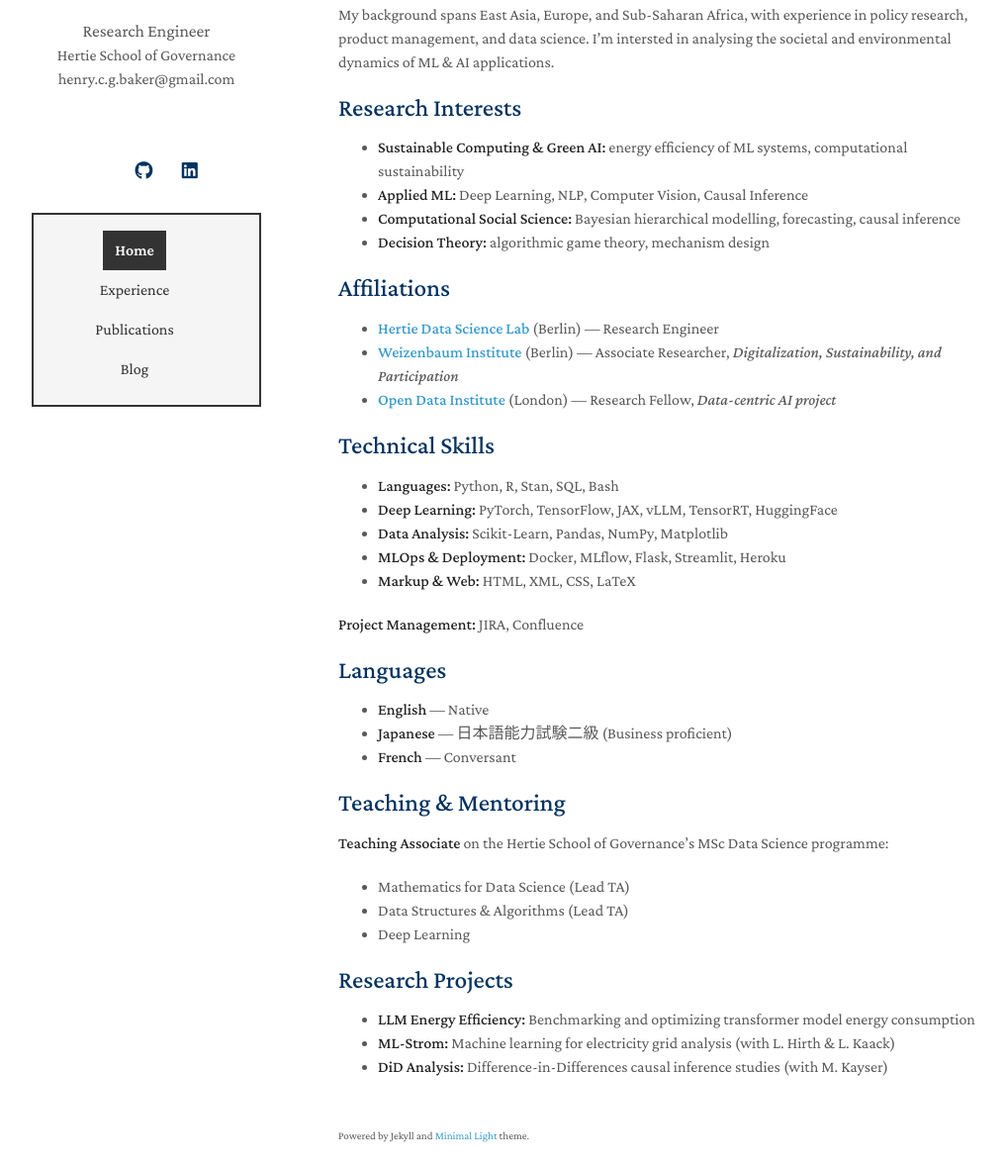
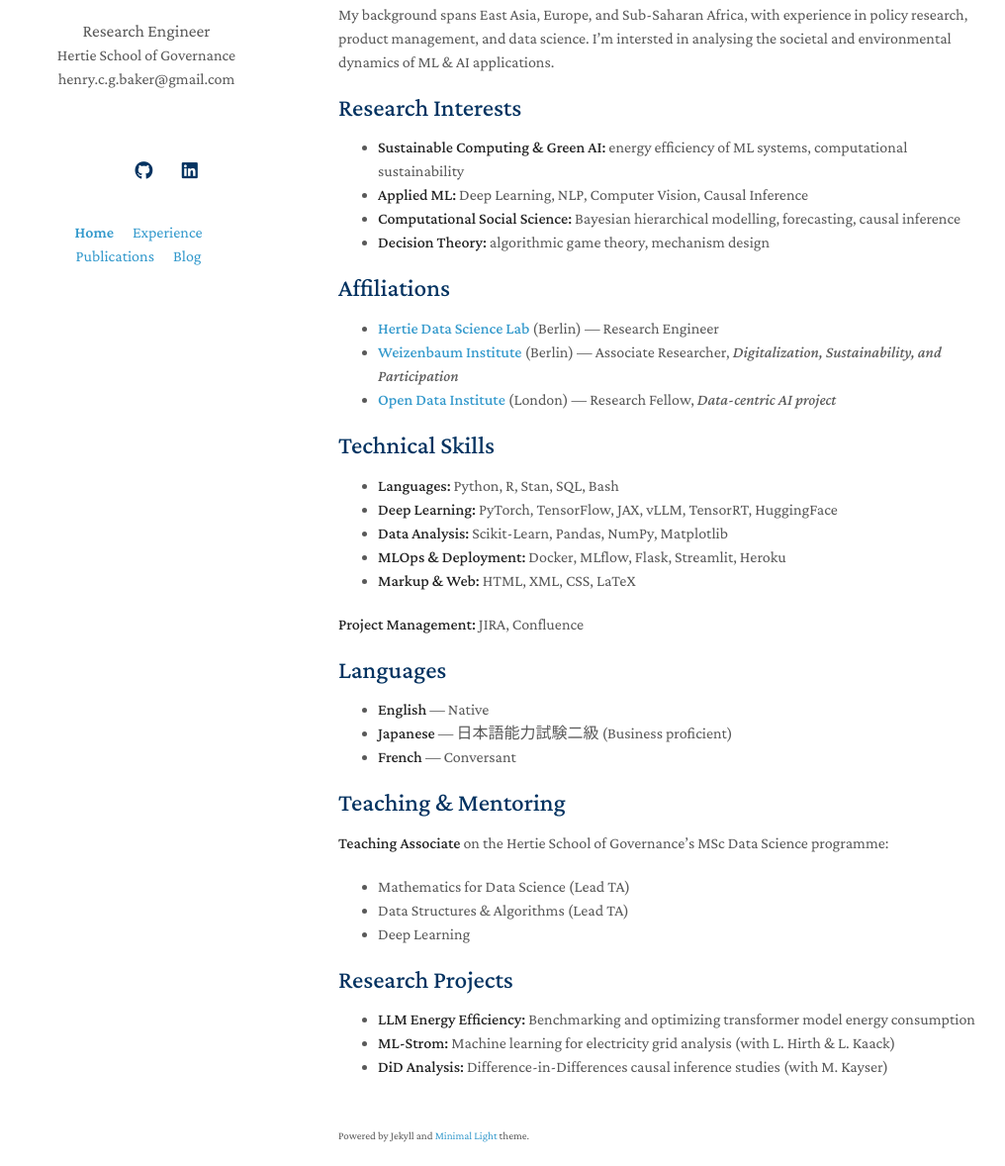
Before and after one commit to henrycgbaker/henrycgbaker.github.io, a Jekyll site: the page built from index.md, in a window 1280 px wide and 1400 px high. Shown: the part 222-1400 px from the top of the window at 99% size, without its empty margins (128-1144 px from the left). Built offline with Jekyll 4.4.1, drawn with Linux system fonts in a browser that asks for light colours; a style sheet for code colours, icons or effects is not loaded.

Commit message:
Use relative_url filter for assets and simplify navigation styling
Asset paths:
- Changed absolute paths back to using Jekyll's relative_url filter
- This properly handles remote theme asset resolution on all pages
- Fixes CSS/JS loading on sub-pages with remote themes

Navigation styling:
- Reverted to minimal, clean styling without background/borders
- Simple margin and padding
- Hover effect with underline
- Active state indicated with bold font
- Much cleaner appearance

```diff
--- a/_layouts/homepage.html
+++ b/_layouts/homepage.html
@@ -22,43 +22,34 @@
 
     <link rel="icon" media="(prefers-color-scheme:dark)" href="{{ site.favicon_dark }}" type="image/png" />
     <link rel="icon" media="(prefers-color-scheme:light)" href="{{ site.favicon }}" type="image/png" />
-    <script src="/assets/js/favicon-switcher.js" type="application/javascript"></script>
+    <script src="{{ '/assets/js/favicon-switcher.js' | relative_url }}" type="application/javascript"></script>
 
     <link rel=stylesheet href=https://cdnjs.cloudflare.com/ajax/libs/academicons/1.8.6/css/academicons.min.css integrity="sha256-uFVgMKfistnJAfoCUQigIl+JfUaP47GrRKjf6CTPVmw=" crossorigin=anonymous>
     <link rel="stylesheet" href="https://cdnjs.cloudflare.com/ajax/libs/font-awesome/6.4.2/css/all.min.css" integrity="sha512-z3gLpd7yknf1YoNbCzqRKc4qyor8gaKU1qmn+CShxbuBusANI9QpRohGBreCFkKxLhei6S9CQXFEbbKuqLg0DA==" crossorigin="anonymous" referrerpolicy="no-referrer" />
 
     {% if site.font == "Sans Serif" %}
-    <link rel="stylesheet" href="/assets/css/font_sans_serif.css">
+    <link rel="stylesheet" href="{{ '/assets/css/font_sans_serif.css' | relative_url }}">
     {% else %}
-    <link rel="stylesheet" href="/assets/css/font.css">
+    <link rel="stylesheet" href="{{ '/assets/css/font.css' | relative_url }}">
     {% endif %}
     {% if site.auto_dark_mode %}
-    <link rel="stylesheet" href="/assets/css/style.css">
-    <link rel="stylesheet" href="/assets/css/publications.css">
+    <link rel="stylesheet" href="{{ '/assets/css/style.css' | relative_url }}">
+    <link rel="stylesheet" href="{{ '/assets/css/publications.css' | relative_url }}">
     {% else %}
-    <link rel="stylesheet" href="/assets/css/style-no-dark-mode.css">
-    <link rel="stylesheet" href="/assets/css/publications-no-dark-mode.css">
+    <link rel="stylesheet" href="{{ '/assets/css/style-no-dark-mode.css' | relative_url }}">
+    <link rel="stylesheet" href="{{ '/assets/css/publications-no-dark-mode.css' | relative_url }}">
     {% endif %}
-    <link rel="stylesheet" href="/assets/css/dark-mode-toggle.css">
+    <link rel="stylesheet" href="{{ '/assets/css/dark-mode-toggle.css' | relative_url }}">
 
     <style>
       .page-navigation {
-        margin: 1.5rem 0;
-        padding: 1rem;
-        background-color: #f5f5f5;
-        border: 2px solid #333;
-        display: block;
-        width: 100%;
-        box-sizing: border-box;
+        margin: 1.5rem 0 0 0;
+        padding: 0.5rem 0;
       }
 
       .page-navigation a {
-        display: inline-block;
-        margin-right: 1.5rem;
+        margin-right: 1rem;
         text-decoration: none;
-        padding: 0.5rem 0.75rem;
-        color: #333;
-        font-size: 1rem;
       }
 
       .page-navigation a:hover {
@@ -67,9 +58,6 @@
 
       .page-navigation a.active {
         font-weight: bold;
-        background-color: #333;
-        color: white;
-        padding: 0.5rem 0.75rem;
       }
     </style>
 
```
Also changed, not shown: _layouts/page.html (+11 -23 lines).
